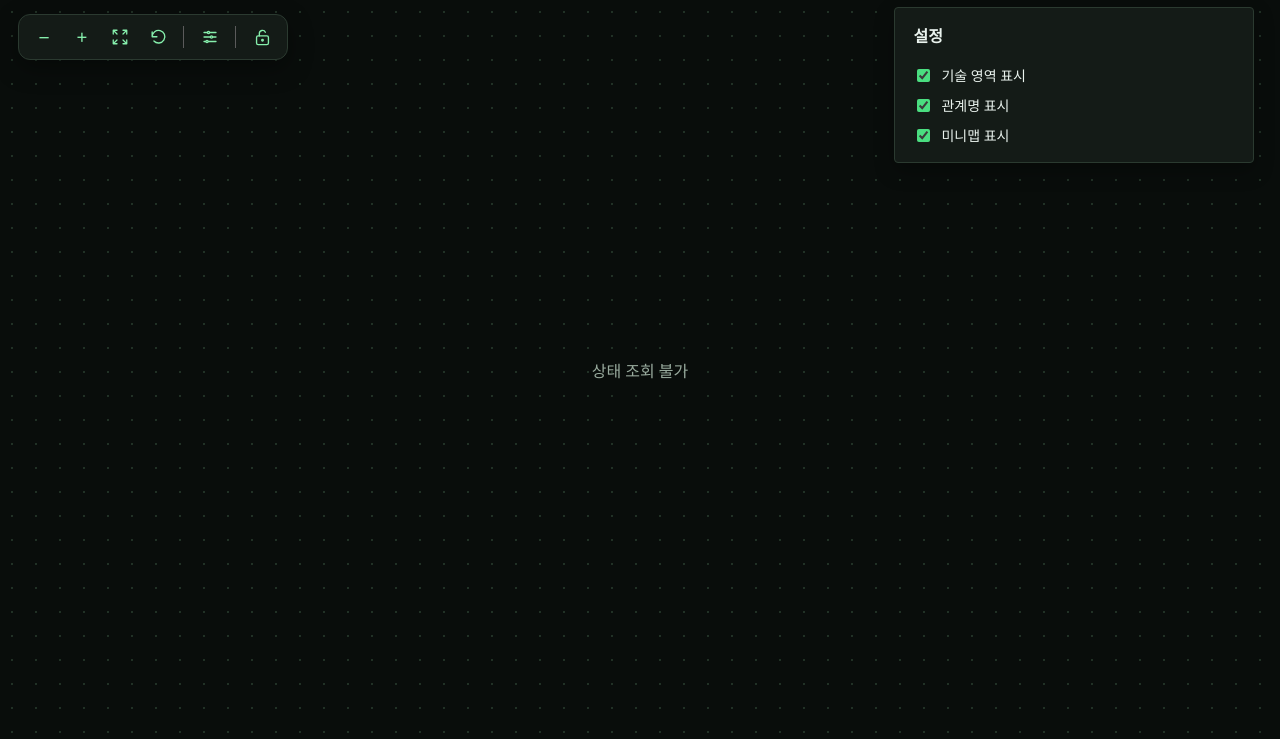
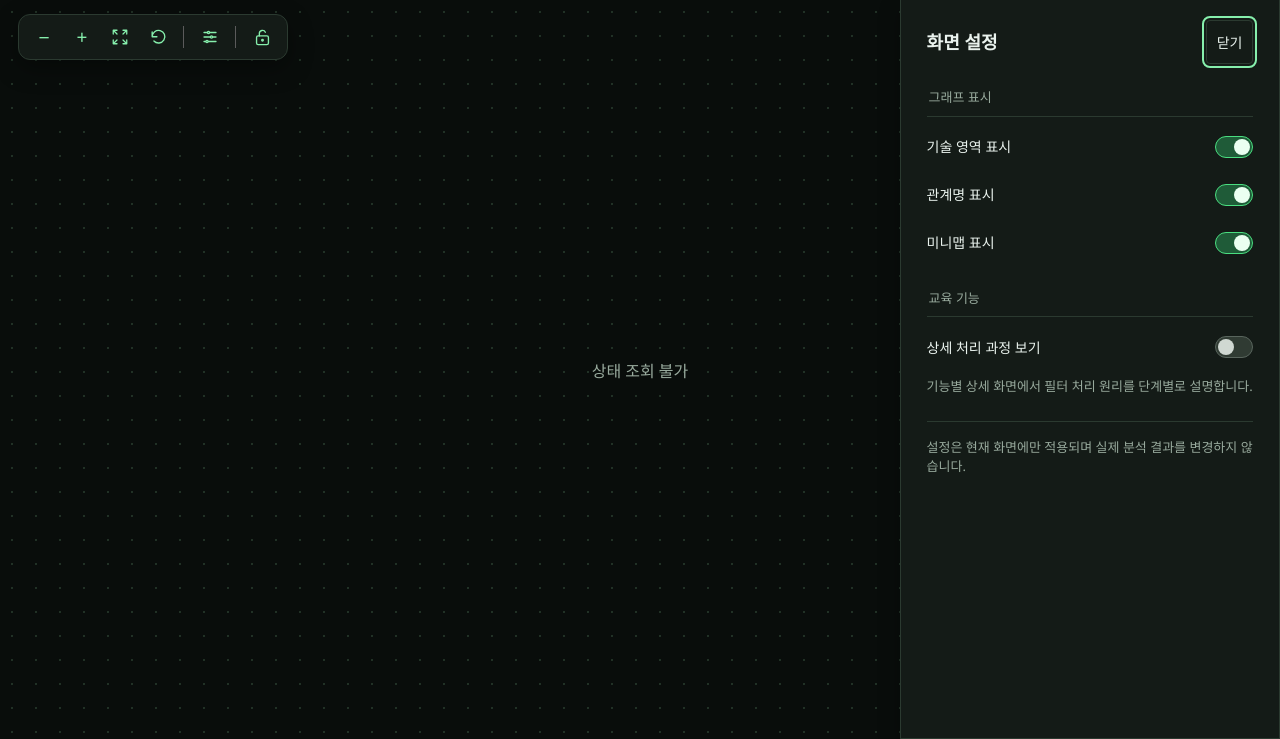
Before and after one commit to khuoo4603/map-in-boot, a web app: page /mapinboot/index.html in a window 1280 px wide, after a click on "설정". Shown: the part 61-800 px from the top of the page. Run offline with its HTML, style and script files only (its server is not run), Linux system fonts and the light colour scheme; data that the repository does not hold is empty.

Commit message:
feat(starter): Graph 설정 Drawer와 상세 처리 보기 옵션 추가
- 설정 Drawer의 접근 가능한 Switch와 포커스 제어
- 상세 처리 보기 상태와 Graph 표시 설정 분리
- Drawer·Finding Modal Escape 우선순위 검증

```diff
--- a/map-in-boot-starter/src/main/resources/static/mapinboot/app.css
+++ b/map-in-boot-starter/src/main/resources/static/mapinboot/app.css
@@ -100,9 +100,45 @@ button:focus-visible { outline: 2px solid var(--accent-strong); outline-offset:
 .header-panel h2 { margin: 0 0 8px; color: var(--text); font-size: 16px; }
 .header-panel ul { margin: 0; padding-left: 18px; }
 .header-panel li + li { margin-top: 5px; }
-.settings-panel { display: grid; gap: 9px; }
-.settings-panel label { display: flex; align-items: center; gap: 8px; color: var(--text); }
-.settings-panel input { accent-color: var(--accent); }
+.settings-panel {
+  position: fixed;
+  top: var(--header-height);
+  right: 0;
+  bottom: 0;
+  z-index: 8;
+  display: grid;
+  align-content: start;
+  gap: 24px;
+  width: min(380px, 100vw);
+  max-width: 420px;
+  max-height: calc(100vh - var(--header-height));
+  overflow-y: auto;
+  padding: 20px clamp(18px, 2vw, 26px);
+  border-radius: 0;
+  background: #141b17;
+  pointer-events: none;
+  transform: translateX(100%);
+  transition: transform 180ms ease;
+}
+.settings-panel[data-open="true"] { pointer-events: auto; transform: translateX(0); }
+@starting-style { .settings-panel[data-open="true"] { transform: translateX(100%); } }
+.settings-panel-header { display: flex; align-items: center; justify-content: space-between; gap: 16px; }
+.settings-panel-header h2 { margin: 0; font-size: 18px; }
+.settings-close { min-width: 44px; min-height: 44px; padding: 0 10px; border: 1px solid var(--line); border-radius: 4px; color: var(--text); background: transparent; cursor: pointer; }
+.settings-close:hover { border-color: var(--accent); color: var(--accent-strong); }
+.settings-close:focus-visible { outline: 2px solid var(--accent-strong); outline-offset: 2px; }
+.settings-group { display: grid; gap: 4px; min-width: 0; margin: 0; padding: 0; border: 0; }
+.settings-group legend { width: 100%; margin-bottom: 8px; padding-bottom: 8px; border-bottom: 1px solid var(--line); color: var(--muted); font-size: 13px; }
+.settings-option { display: flex; align-items: center; justify-content: space-between; gap: 16px; min-height: 44px; color: var(--text); cursor: pointer; }
+.settings-switch { position: relative; display: inline-flex; width: 38px; height: 22px; flex: 0 0 38px; }
+.settings-switch input { position: absolute; inset: 0; z-index: 1; width: 100%; height: 100%; margin: 0; opacity: 0; cursor: pointer; }
+.settings-switch-track { position: absolute; inset: 0; border: 1px solid #59655d; border-radius: 11px; background: #303b33; transition: background-color 160ms ease, border-color 160ms ease; }
+.settings-switch-track::after { position: absolute; top: 2px; left: 2px; width: 16px; height: 16px; border-radius: 50%; background: #d0d8d2; content: ""; transition: transform 160ms ease, background-color 160ms ease; }
+.settings-switch input:checked + .settings-switch-track { border-color: var(--accent); background: #1f5b38; }
+.settings-switch input:checked + .settings-switch-track::after { background: #eafff1; transform: translateX(16px); }
+.settings-switch input:focus-visible + .settings-switch-track { outline: 2px solid var(--accent-strong); outline-offset: 3px; }
+.settings-description, .settings-notice { margin: 4px 0 0; color: var(--muted); font-size: 13px; line-height: 1.5; }
+.settings-notice { margin: 0; padding-top: 16px; border-top: 1px solid var(--line); }
 
 /* Header 하단 1px 경계선 보정 */
 .app-body { display: flex; height: calc(100vh - var(--header-height) - 1px); min-height: 0; }
@@ -250,7 +286,7 @@ button:focus-visible { outline: 2px solid var(--accent-strong); outline-offset:
 .inspector-original-signatures { margin-top: 12px; padding: 10px 0; border-top: 1px solid var(--line); border-bottom: 1px solid var(--line); }
 .inspector-original-signatures-title { color: var(--muted); cursor: pointer; font-size: 13px; }
 .inspector-original-signature { margin: 8px 0 0; color: var(--muted); font: 12px/1.5 ui-monospace, SFMono-Regular, Consolas, monospace; overflow-wrap: anywhere; }
-@media (prefers-reduced-motion: reduce) { .request-flow-dot { transition: none; } }
+@media (prefers-reduced-motion: reduce) { .request-flow-dot, .settings-panel, .settings-switch-track, .settings-switch-track::after { transition: none; } }
 .inspector-link { display: block; width: 100%; margin: 5px 0; padding: 8px 9px; border: 1px solid var(--line); border-radius: 3px; color: var(--text); background: transparent; cursor: pointer; text-align: left; font-size: 13px; overflow-wrap: anywhere; }
 .inspector-link:hover { border-color: var(--accent); color: var(--accent-strong); }
 @media (max-width: 1279px) {
--- a/map-in-boot-starter/src/main/resources/static/mapinboot/index.html
+++ b/map-in-boot-starter/src/main/resources/static/mapinboot/index.html
@@ -61,11 +61,23 @@
           <li>선택 해제는 빈 영역 클릭, 닫기 버튼 또는 Escape입니다.</li>
         </ul>
       </section>
-      <section class="header-panel settings-panel" id="settings-panel" role="dialog" aria-labelledby="settings-panel-title" hidden>
-        <h2 id="settings-panel-title">설정</h2>
-        <label><input id="setting-show-areas" type="checkbox" checked> 기술 영역 표시</label>
-        <label><input id="setting-show-edge-labels" type="checkbox" checked> 관계명 표시</label>
-        <label><input id="setting-show-minimap" type="checkbox" checked> 미니맵 표시</label>
+      <section class="header-panel settings-panel" id="settings-panel" role="dialog" aria-labelledby="settings-panel-title" aria-hidden="true" data-open="false" tabindex="-1" inert hidden>
+        <div class="settings-panel-header">
+          <h2 id="settings-panel-title">화면 설정</h2>
+          <button class="settings-close" id="settings-close" type="button" aria-label="설정 닫기">닫기</button>
+        </div>
+        <fieldset class="settings-group">
+          <legend>그래프 표시</legend>
+          <label class="settings-option"><span>기술 영역 표시</span><span class="settings-switch"><input id="setting-show-areas" type="checkbox" role="switch" aria-checked="true" checked><span class="settings-switch-track" aria-hidden="true"></span></span></label>
+          <label class="settings-option"><span>관계명 표시</span><span class="settings-switch"><input id="setting-show-edge-labels" type="checkbox" role="switch" aria-checked="true" checked><span class="settings-switch-track" aria-hidden="true"></span></span></label>
+          <label class="settings-option"><span>미니맵 표시</span><span class="settings-switch"><input id="setting-show-minimap" type="checkbox" role="switch" aria-checked="true" checked><span class="settings-switch-track" aria-hidden="true"></span></span></label>
+        </fieldset>
+        <fieldset class="settings-group">
+          <legend>교육 기능</legend>
+          <label class="settings-option"><span>상세 처리 과정 보기</span><span class="settings-switch"><input id="setting-show-detail-flow" type="checkbox" role="switch" aria-checked="false"><span class="settings-switch-track" aria-hidden="true"></span></span></label>
+          <p class="settings-description">기능별 상세 화면에서 필터 처리 원리를 단계별로 설명합니다.</p>
+        </fieldset>
+        <p class="settings-notice">설정은 현재 화면에만 적용되며 실제 분석 결과를 변경하지 않습니다.</p>
       </section>
     </div>
 
```
Also changed, not shown: map-in-boot-starter/src/main/resources/static/mapinboot/app.js (+116 -6 lines), 1 other file.
